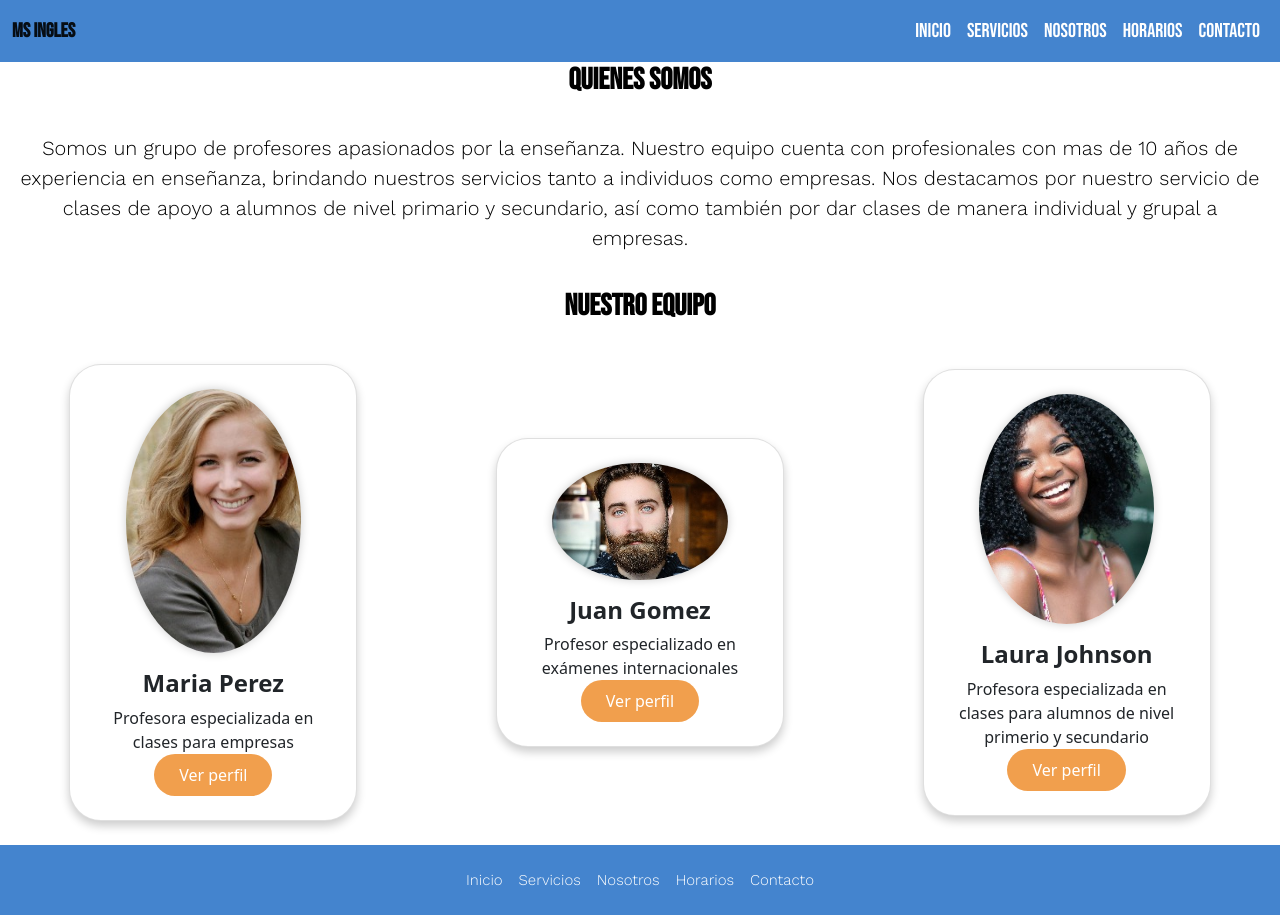
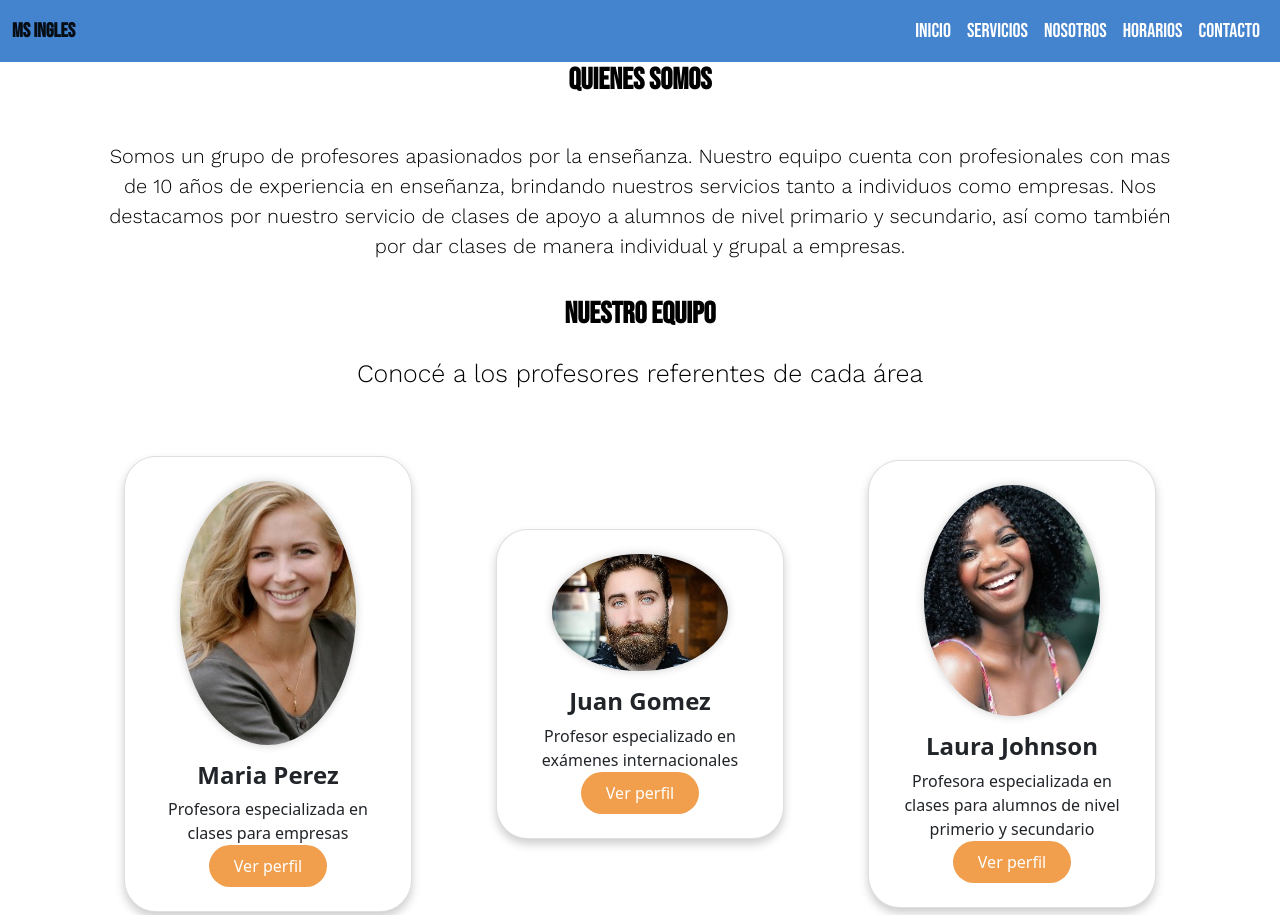
Before and after one commit to MayraSegovia/aplicando-bootstrap, a plain HTML site: page pages/nosotros.html in a window 1280 px wide. Shown: the top 915 px of the page. Drawn offline with nearby package versions, Linux system fonts and the light colour scheme.

Commit message:
modif contacto

```diff
--- a/pages/nosotros.html
+++ b/pages/nosotros.html
@@ -51,19 +51,39 @@
         </header>
 
        <main class="body-main">
-      <div class="body-contenedor">
+
+
+        <section class="container">
+          <div class="row justify-content-center">
+              <div class="col-lg-12 col-md-8 col-sm-6 justify-content-center">
+
 
        <p class="p-nosotros">
        Somos un grupo de profesores apasionados por la enseñanza. Nuestro equipo cuenta con profesionales con mas de 10 años de experiencia en enseñanza, brindando nuestros servicios tanto a individuos como empresas. Nos destacamos por nuestro servicio de clases de apoyo a alumnos de nivel primario y secundario, así como también por dar clases de manera individual y grupal a empresas.
        </p>
-       </div>
+
+            </div>
+         </div>
+      </section>
+
+      <section class="container">
+        <div class="row justify-content-center">
+            <div class="col-lg-12 col-md-8 col-sm-6 justify-content-center">
+              <h3>Nuestro Equipo</h3>
+              <div class="d-flex justify-content-center">
+
+                <p class="parr1">Conocé a los profesores referentes de cada área</p>
+              </div>
+            </div>
+          </div>
+       </section>
 
 
-       <div>
-        <h3>Nuestro Equipo</h3>
-      </div>
 
-      <section class="card-container">
+       <section class="container">
+        <div class="row justify-content-center">
+            <div class="col-lg-12 col-md-8 col-sm-6 justify-content-center">
+      <div class="card-container">
       <div class="card" style="width: 18rem;">
         <img src="../imagenes/profesor1.jpeg" class="card-img-top" alt="">
         <div class="card-body">
@@ -91,7 +111,11 @@
         </div>
       </div>
 
-    </section>
+    </div>
+
+  </div>
+</div>
+</section>
 
 
 
```
Also changed, not shown: pages/contacto.html (+27 -6 lines).
